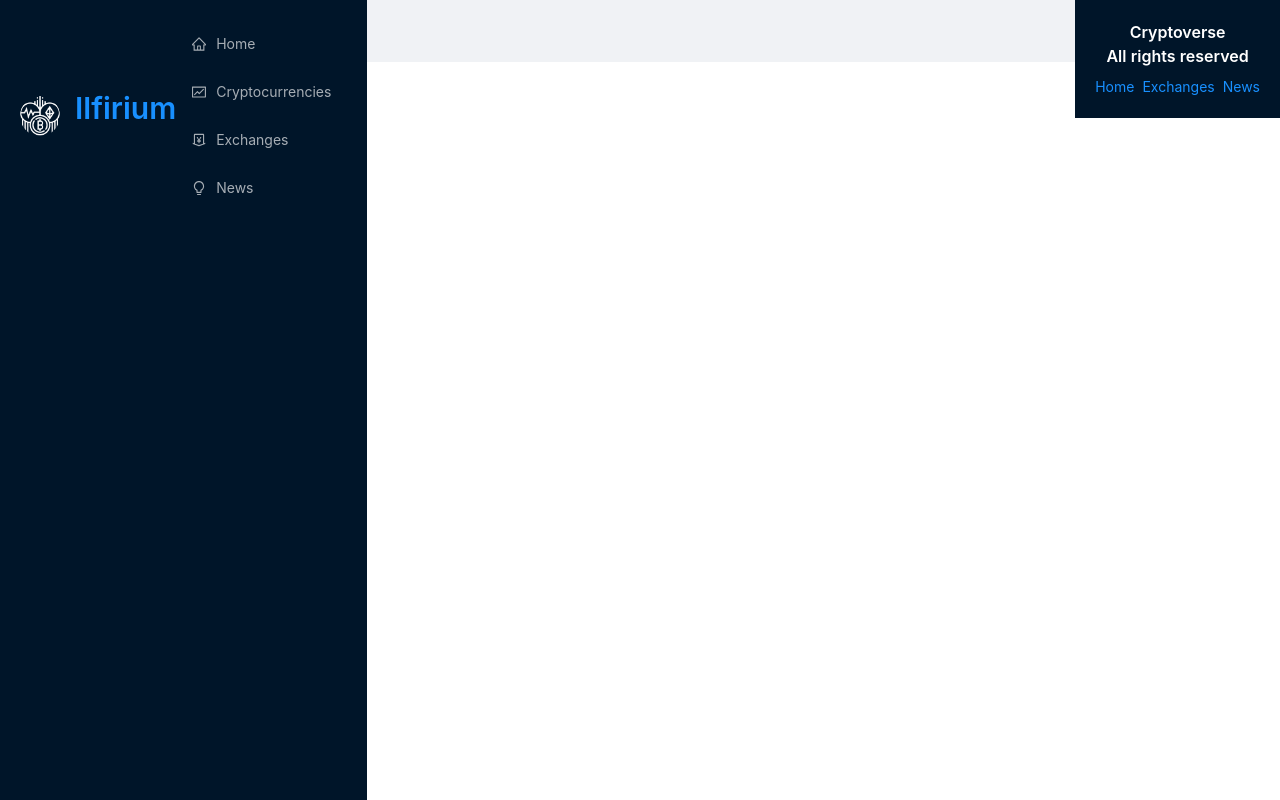
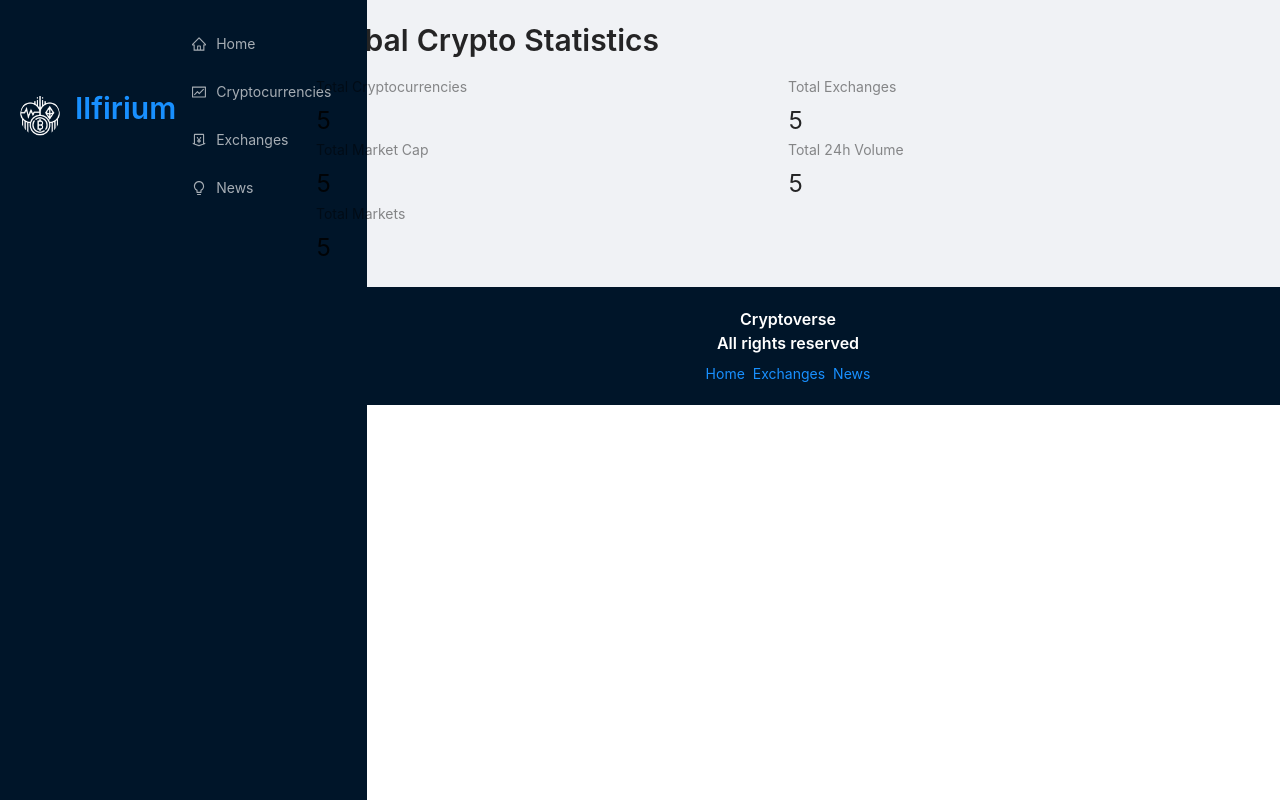
Before and after one commit to philsmirnoff/crypto, a React (Create React App) app: page / in a window 1280 px wide. Built offline with nearby package versions, Linux system fonts and the light colour scheme.

Commit message:
added cryptocurrency statistics columns to homepage

```diff
--- a/src/App.js
+++ b/src/App.js
@@ -37,8 +37,6 @@
              </Switch>
           </div>
         </Layout>
-
-      </div>
       <div className="footer">
         <Typography.Title level={5} style={{ color: 'white', textAlign: 'center'}}>
           Cryptoverse <br />
@@ -49,7 +47,7 @@
             <Link to='/exchanges'>Exchanges</Link>
             <Link to='/news'>News</Link>
           </Space>
-
+          </div>
       </div>
      </div>
   )
--- a/src/components/Homepage.jsx
+++ b/src/components/Homepage.jsx
@@ -1,8 +1,23 @@
-import React from 'react'
+import React from 'react';
+import millify from 'millify';
+import { Typography, Row, Col, Statistic } from 'antd';
+import { Link } from 'react-router-dom';
+
+const { Title } = Typography;
 
 const Homepage = () => {
   return (
-    <div>Homepage</div>
+    <>
+      <Title level={2} className="heading">Global Crypto Statistics</Title>
+      <Row>
+        {/* // in antDesign the screen is divided into 24 columns, using 12 will take half of the screen. */}
+        <Col span={12}><Statistic title="Total Cryptocurrencies" value="5" /></Col>
+        <Col span={12}><Statistic title="Total Exchanges" value="5" /></Col>
+        <Col span={12}><Statistic title="Total Market Cap" value="5" /></Col>
+        <Col span={12}><Statistic title="Total 24h Volume" value="5" /></Col>
+        <Col span={12}><Statistic title="Total Markets" value="5" /></Col>
+      </Row>
+    </>
   )
 }
 
```
